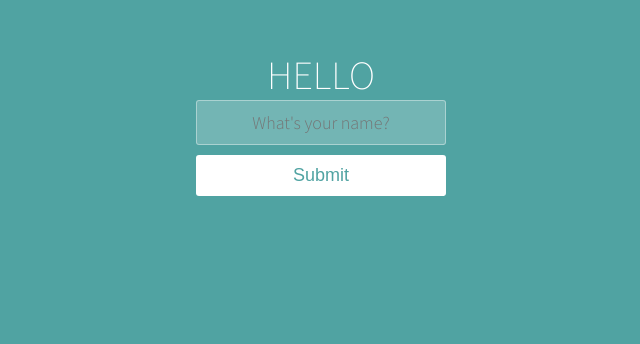
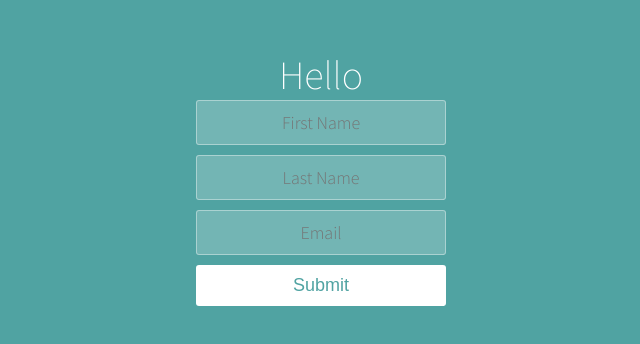
Before and after one commit to sojeong2020/React-Form, a React (Create React App) app: page / in a window 1280 px wide. Shown: the part 158-502 px from the top of the page, without its empty margins (319-959 px from the left). Built offline with nearby package versions, Linux system fonts and the light colour scheme.

Commit message:
initial commit

```diff
--- a/src/components/App.jsx
+++ b/src/components/App.jsx
@@ -1,30 +1,24 @@
 import React, { useState } from "react";
 
 function App() {
-  const [headingText, setHeadingText] = useState("HELLO");
-  const [isMouseOver, setMouseOver] = useState(false);
+  const [contact, setContact] = useState({
+    fName: "",
+    lName: "",
+    email: ""
+  });
 
-  function handleClick() {
-    setHeadingText("Submitted");
-  }
-  function handleMouseOver() {
-    setMouseOver(true);
-  }
-  function handleMouseOut() {
-    setMouseOver(false);
-  }
   return (
     <div className="container">
-      <h1>{headingText}</h1>
-      <input type="text" placeholder="What's your name?" />
-      <button
-        style={{ backgroundColor: isMouseOver ? "black" : "white" }}
-        onClick={handleClick}
-        onMouseOver={handleMouseOver}
-        onMouseOut={handleMouseOut}
-      >
-        Submit
-      </button>
+      <h1>
+        Hello {contact.fName} {contact.lName}
+      </h1>
+      <p>{contact.email}</p>
+      <form>
+        <input name="fName" placeholder="First Name" />
+        <input name="lName" placeholder="Last Name" />
+        <input name="email" placeholder="Email" />
+        <button>Submit</button>
+      </form>
     </div>
   );
 }
```
Also changed, not shown: src/index.js (+10 -0 lines).
